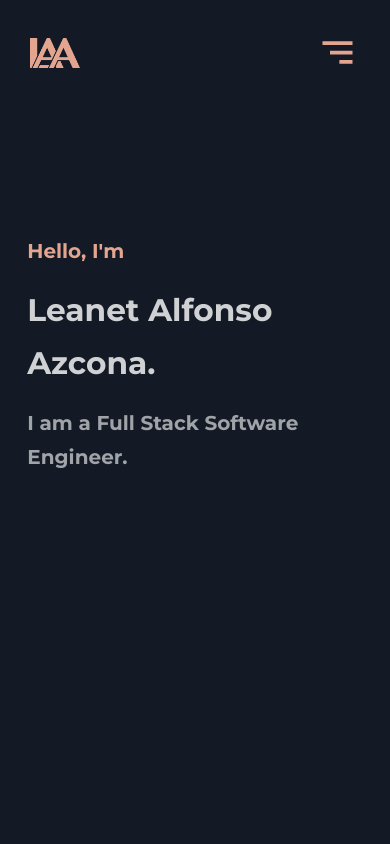
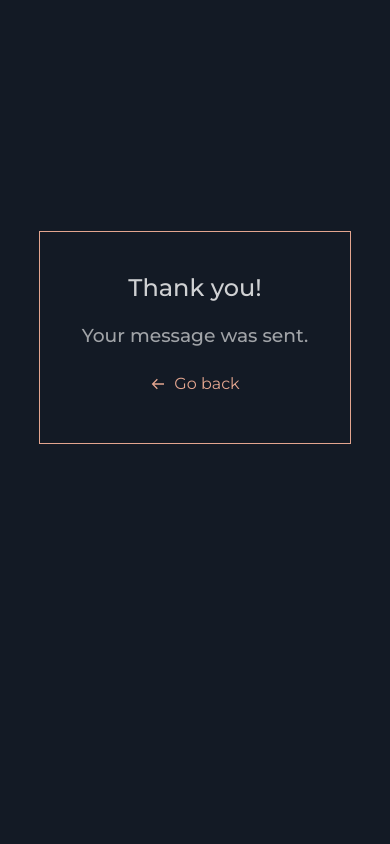
Before and after one commit to LeanetAlfonso/portfolio, a React (Create React App) app: page /success in a window 390 px wide. Shown: the top 844 px of the page. Built offline with nearby package versions, Linux system fonts and the light colour scheme.

Commit message:
Add success page

```diff
--- a/package.json
+++ b/package.json
@@ -9,6 +9,7 @@
 		"react": "^18.2.0",
 		"react-dom": "^18.2.0",
 		"react-icons": "^4.4.0",
+		"react-router-dom": "^6.4.1",
 		"react-scripts": "5.0.1",
 		"web-vitals": "^2.1.4"
 	},
--- a/src/App.jsx
+++ b/src/App.jsx
@@ -1,24 +1,17 @@
 import React from 'react';
-import About from './components/About/About';
-import Tools from './components/Tools/Tools';
-import Footer from './components/Footer/Footer';
-import Header from './components/Header/Header';
-import Nav from './components/Nav/Nav';
-import Work from './components/Work/Work';
-import Contact from './components/Contact/Contact';
+import {BrowserRouter, Routes, Route} from 'react-router-dom';
+import SuccessPage from './pages/SuccessPage';
+import Home from './pages/Home';
 
 const App = () => {
 	return (
 		<>
-			<Nav />
-			<Header />
-			<div className='main'>
-				<About />
-				<Tools />
-				<Work />
-				<Contact />
-			</div>
-			<Footer />
+			<BrowserRouter>
+				<Routes>
+					<Route exact path='/' element={<Home />} />
+					<Route exact path='/success' element={<SuccessPage />} />
+				</Routes>
+			</BrowserRouter>
 		</>
 	);
 };
--- a/src/components/Contact/Contact.css
+++ b/src/components/Contact/Contact.css
@@ -30,7 +30,6 @@
 .field textarea:active,
 .field textarea:focus {
 	border: 1px solid var(--color-primary);
-	/* border: 2px solid var(--color-primary); */
 }
 
 textarea {
@@ -55,7 +54,6 @@ textarea {
 
 .btn-submit {
 	width: 100% !important;
-	/* font-size: 16px; */
 	text-align: center;
 }
 @media screen and (max-width: 1100px) {
--- a/src/components/Contact/Contact.jsx
+++ b/src/components/Contact/Contact.jsx
@@ -11,6 +11,7 @@ const Contact = () => {
 				<form
 					data-netlify='true'
 					name='contactv1'
+					action='/success'
 					method='POST'
 					netlify-honeypot='bot-field'
 				>
--- /dev/null
+++ b/src/pages/Home.jsx
@@ -0,0 +1,25 @@
+import React from 'react';
+import Tools from '../components/Tools/Tools';
+import Footer from '../components/Footer/Footer';
+import Header from '../components/Header/Header';
+import Work from '../components/Work/Work';
+import Nav from '../components/Nav/Nav';
+import Contact from '../components/Contact/Contact';
+import About from '../components/About/About';
+const Home = () => {
+	return (
+		<>
+			<Nav />
+			<Header />
+			<div className='main'>
+				<About />
+				<Tools />
+				<Work />
+				<Contact />
+			</div>
+			<Footer />
+		</>
+	);
+};
+
+export default Home;
--- /dev/null
+++ b/src/pages/SuccessPage.css
@@ -0,0 +1,38 @@
+.success__page {
+	text-align: center;
+	align-items: center;
+	width: 100%;
+	justify-content: center;
+	align-content: center;
+	display: flex;
+	line-height: 3rem;
+}
+
+.thankyou__container {
+	position: fixed;
+	align-self: center;
+	margin-top: 100vh;
+	padding: 2rem 1rem;
+	width: 40%;
+	border: 1px solid var(--color-primary);
+}
+
+.thankyou__container a {
+	display: inline-flex;
+	column-gap: 8px;
+	align-items: center;
+}
+@media screen and (max-width: 1100px) {
+	.thankyou__container {
+		width: 60%;
+	}
+}
+
+@media screen and (max-width: 540px) {
+	.thankyou__container {
+		width: 80%;
+	}
+	.thankyou__container {
+		margin-top: 80vh;
+	}
+}
--- /dev/null
+++ b/src/pages/SuccessPage.jsx
@@ -0,0 +1,19 @@
+import React from 'react';
+import './SuccessPage.css';
+import {BiArrowBack} from 'react-icons/bi';
+const SuccessPage = () => {
+	return (
+		<div className='success__page'>
+			<div className='thankyou__container'>
+				<h2>Thank you!</h2>
+				<h3 className='text-light'>Your message was sent.</h3>
+				<a href='/' aria-label='Go Back'>
+					<BiArrowBack />
+					Go back
+				</a>
+			</div>
+		</div>
+	);
+};
+
+export default SuccessPage;
```
Also changed, not shown: 1 other file (tests, documents, lock files or other folders).
